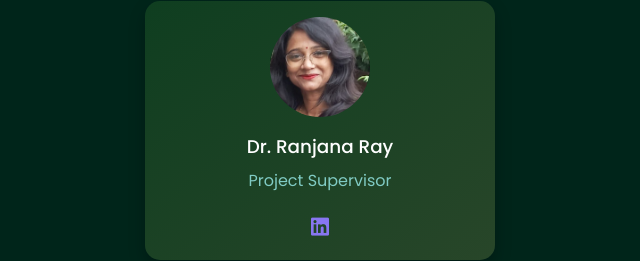
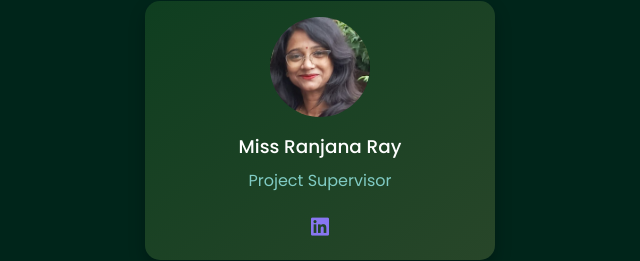
Before and after one commit to Myselfshubham/Fasal-Mitra, a plain HTML site: page index.html in a window 1280 px wide. Shown: the part 1549-1810 px from the top of the page, 320-960 px from the left. Drawn offline with nearby package versions, Linux system fonts and the light colour scheme; a web font is replaced by a local one.

Commit message:
Update index.html
Name update

```diff
--- a/index.html
+++ b/index.html
@@ -116,7 +116,7 @@
             <img src="assets/supervisor.jpg" alt="Project Supervisor" />
           </div>
           <div class="team__info">
-            <h3>Dr. Ranjana Ray</h3>
+            <h3>Miss Ranjana Ray</h3>
             <p>Project Supervisor</p>
             <a target="_blank" href="https://www.linkedin.com/in/ranjanaray/"
               ><i class="ri-linkedin-box-fill"></i
```
